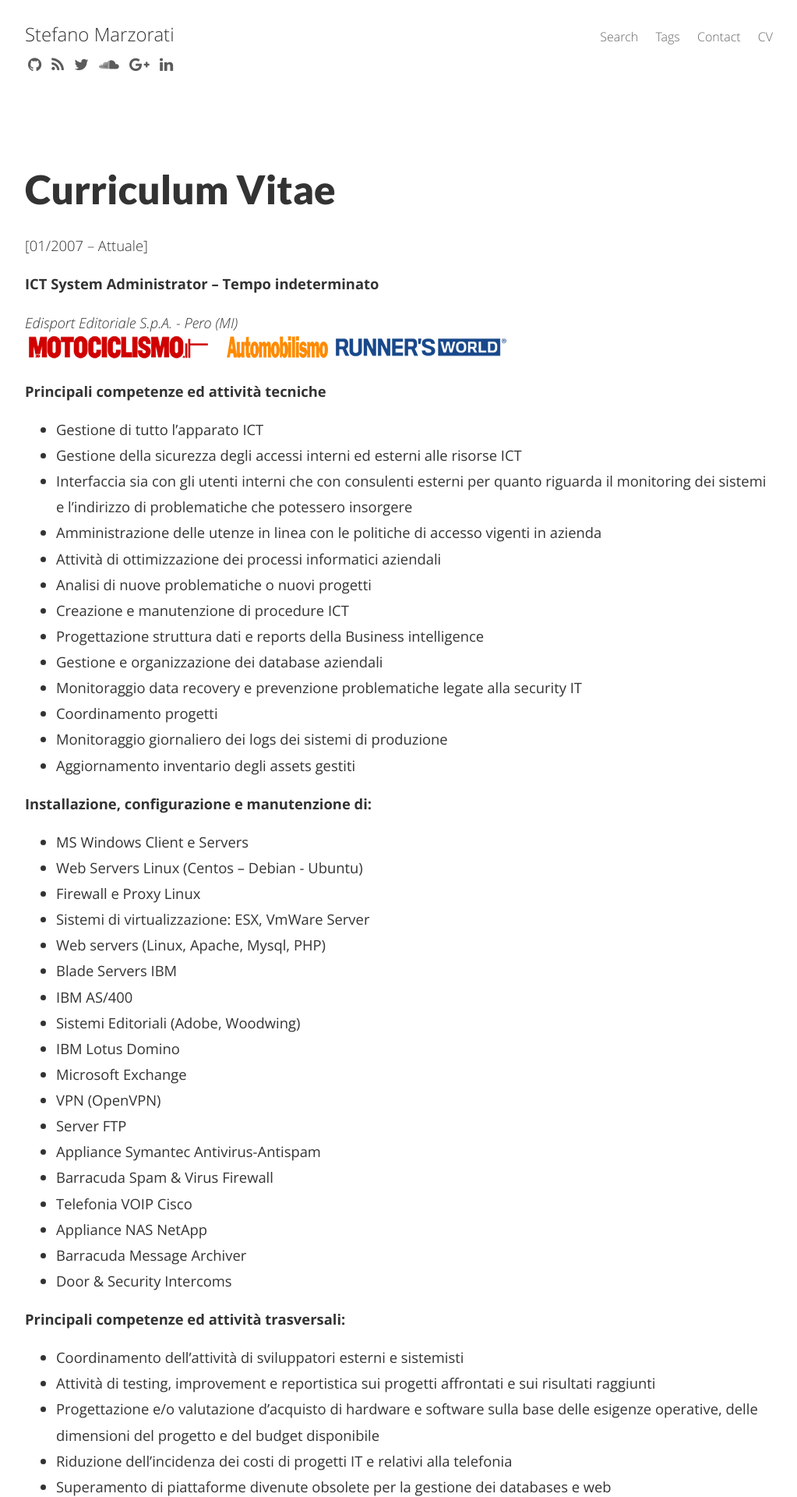
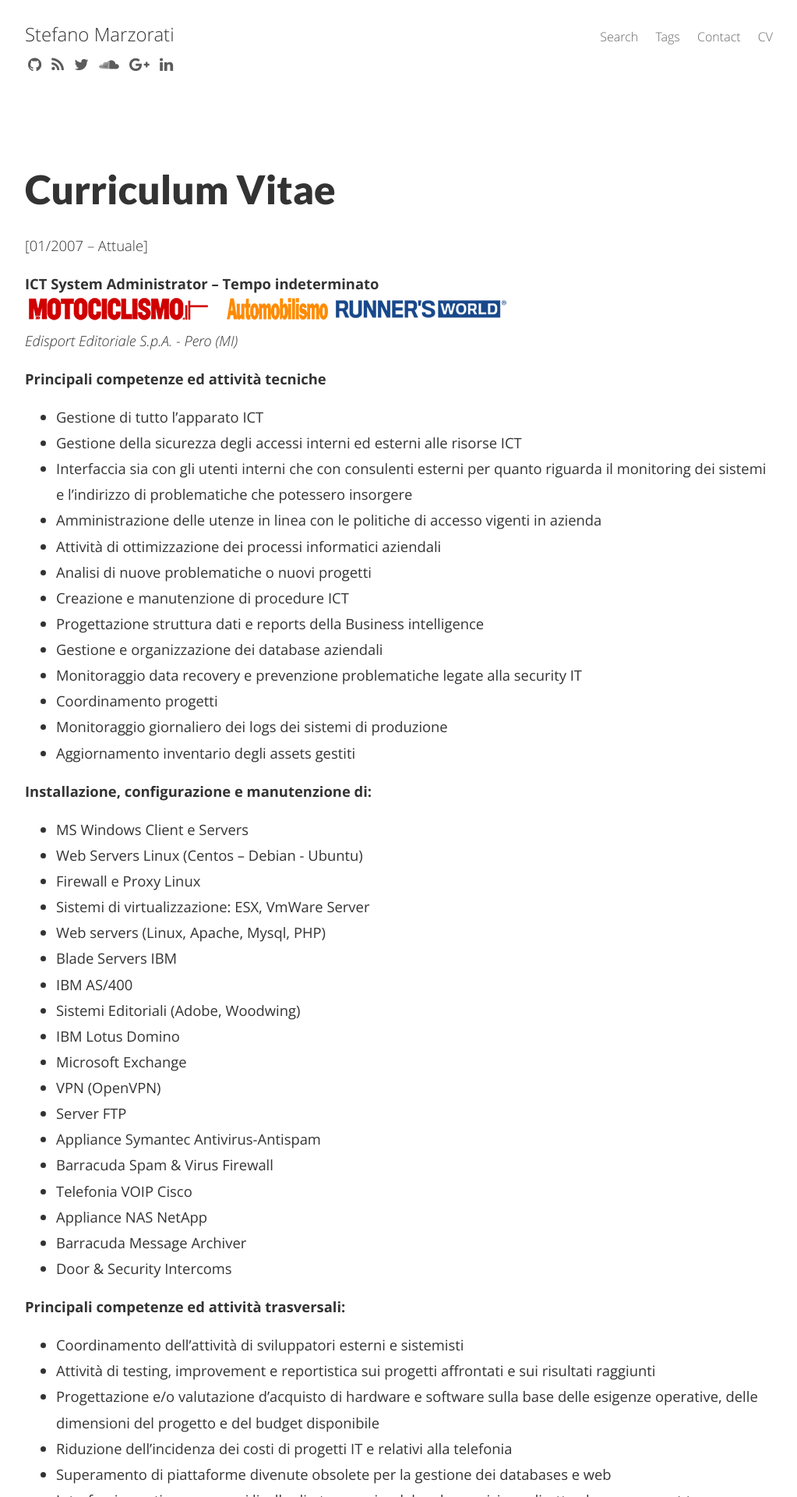
Before and after one commit to marste/Blog, a Jekyll site: the page built from curriculum-vitae.md, in a window 1280 px wide. Shown: the top 1920 px of the page at 78% size, without its empty margins (128-1151 px from the left). Built offline with Jekyll 4.4.1, drawn with Linux system fonts in a browser that asks for light colours; nearby versions of some CDN libraries; Markdown is read by kramdown in place of the engine named in the settings.

Commit message:
Added new post

```diff
--- a/curriculum-vitae.md
+++ b/curriculum-vitae.md
@@ -6,9 +6,8 @@
 [01/2007 – Attuale]
 
 **ICT System Administrator – Tempo indeterminato**
-
+![motociclismo](http://marzorati.co/images/motociclismo.png) ![automobilismo](http://marzorati.co/images/automobilismo.png) ![runnersworld](http://marzorati.co/images/runners.png)
 *Edisport Editoriale S.p.A. - Pero (MI)*
-![motociclismo](http://marzorati.co/images/motociclismo.png) ![automobilismo](http://marzorati.co/images/automobilismo.png) ![runnersworld](http://marzorati.co/images/runners.png)
 
 **Principali competenze ed attività tecniche**
 
@@ -64,9 +63,8 @@
 [12/2004 – 01/2007]
 
 **IT Senior Consultant – Tempo indeterminato**
-
-![irpe](http://marzorati.co/images/irpe.jpg) ![carrefour](http://marzorati.co/images/carrefour.png)  *IRPE S.p.A. - sede di Milano*
-
+![irpe](http://marzorati.co/images/irpe.jpg) ![carrefour](http://marzorati.co/images/carrefour.png)
+*IRPE S.p.A. - sede di Milano*
 
 * Sistemista di rete specializzato nell’installazione ed amministrazione di n° 9 servers Lotus Domino in cluster con funzione di “mail-server” e “application-server” per un bacino di 5000 utenze, presso: Carrefour Italia S.p.A..
 * Collaborazione costante con fornitori software e con i servizi interni di Carrefour S.p.A. (personale italiano ed estero).
@@ -79,8 +77,9 @@
 [02/2004 – 12/2004]
 
 **IT Senior Consultant – Tempo indeterminato**
+![wiit](http://marzorati.co/images/wiit.jpg)
 
-![wiit](http://marzorati.co/images/wiit.jpg)  *WIIT S.p.A. - Milano (MI)*
+*WIIT S.p.A. - Milano (MI)*
 
 
 * Sistemista di rete specializzato nell’installazione, amministrazione e presidio di servers Lotus Domino presso: Mediaset, Medusa Film e Alcantara con reperibilità 24h.
@@ -90,8 +89,8 @@
 [04/2000 – 02/2004]
 
 **IT Consultant – Tempo indeterminato**
-
-![tc_sistema](http://marzorati.co/images/tc_sistema.jpg)  *TC Sistema S.p.A. - Garbagnate Milanese*
+![tc_sistema](http://marzorati.co/images/tc_sistema.jpg)
+*TC Sistema S.p.A. - Garbagnate Milanese*
 
 
 * Sistemista di rete specializzato nell’installazione ed amministrazione di server Lotus Domino.
@@ -103,9 +102,8 @@
 [09/1997 – 04/2000]
 
 **Hardware Engineer – Tempo indeterminato**
-
-![tc_sistema](http://marzorati.co/images/tc_sistema.jpg)  *TC Sistema S.p.A. - Garbagnate Milanese*
-
+![tc_sistema](http://marzorati.co/images/tc_sistema.jpg)
+*TC Sistema S.p.A. - Garbagnate Milanese*
 
 * Tecnico Hardware specializzato in installazione, riparazione e manutenzione di PC, stampanti locali o di rete, servers (tecnico interno esterno presso clienti)
 
```
